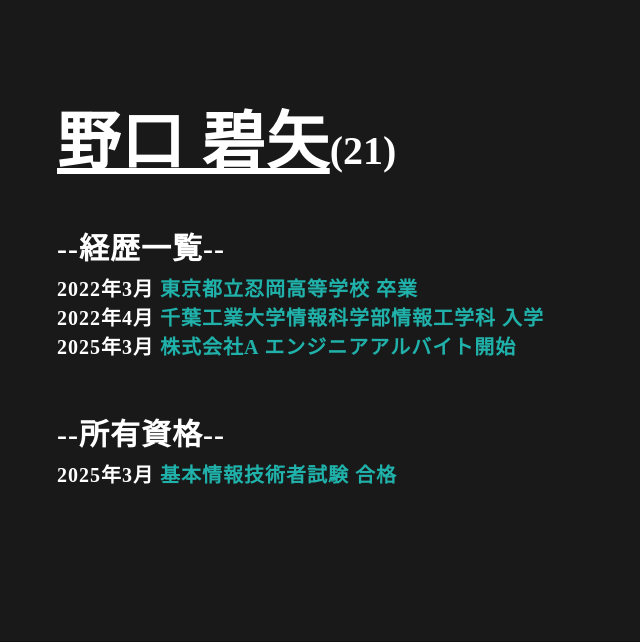
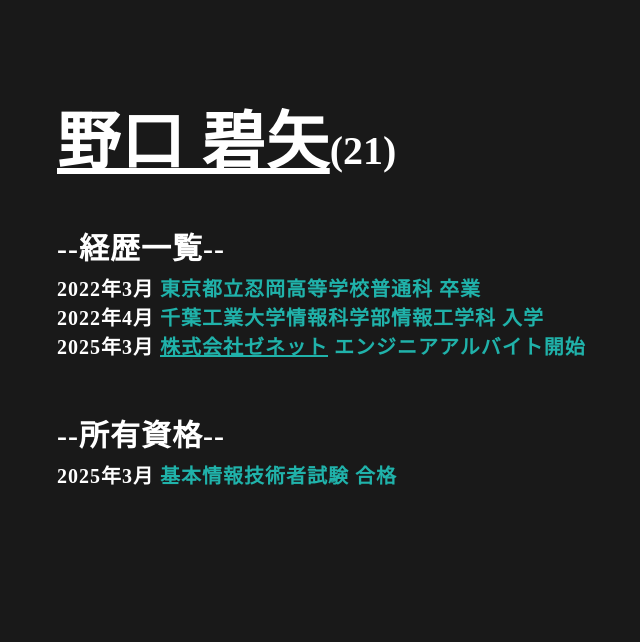
Before and after one commit to A0yyy36/my-garden, a PHP site: page /index.html in a window 1280 px wide. Shown: the part 548-1190 px from the top of the page, without its empty margins (199-839 px from the left). Run offline with PHP 8.4, Linux system fonts and the light colour scheme; some libraries are stand-ins or nearby versions.

Commit message:
経歴を更新しました．

```diff
--- a/index.html
+++ b/index.html
@@ -74,9 +74,9 @@
 
                 <h4>--経歴一覧--</h4>
                 <h5>
-                    2022年3月 <span>東京都立忍岡高等学校 卒業</span><br>
+                    2022年3月 <span>東京都立忍岡高等学校普通科 卒業</span><br>
                     2022年4月 <span>千葉工業大学情報科学部情報工学科 入学</span><br>
-                    2025年3月 <span>株式会社A エンジニアアルバイト開始</span><br>
+                    2025年3月 <span><a href="https://www.zenet-web.co.jp/" target="_blank">株式会社ゼネット</a> エンジニアアルバイト開始</span><br>
                 </h5>
 
                 <h4>--所有資格--</h4>
--- a/style.css
+++ b/style.css
@@ -218,6 +218,19 @@ h4{
     line-height: 28px;
     margin-bottom: 45px;
     font-size: 18px;
+}
+
+.about-text h5 a{
+    color: lightseagreen;
+    letter-spacing: 1px;
+    font-size: 20px;
+    margin-top: 25px;
+    margin-bottom: 25px;
+    transition: all 0.3s
+}
+
+.about-text h5 a:hover{
+    color: rgb(88, 217, 211);
 }
 
 /*お問い合わせボタン*/
```
